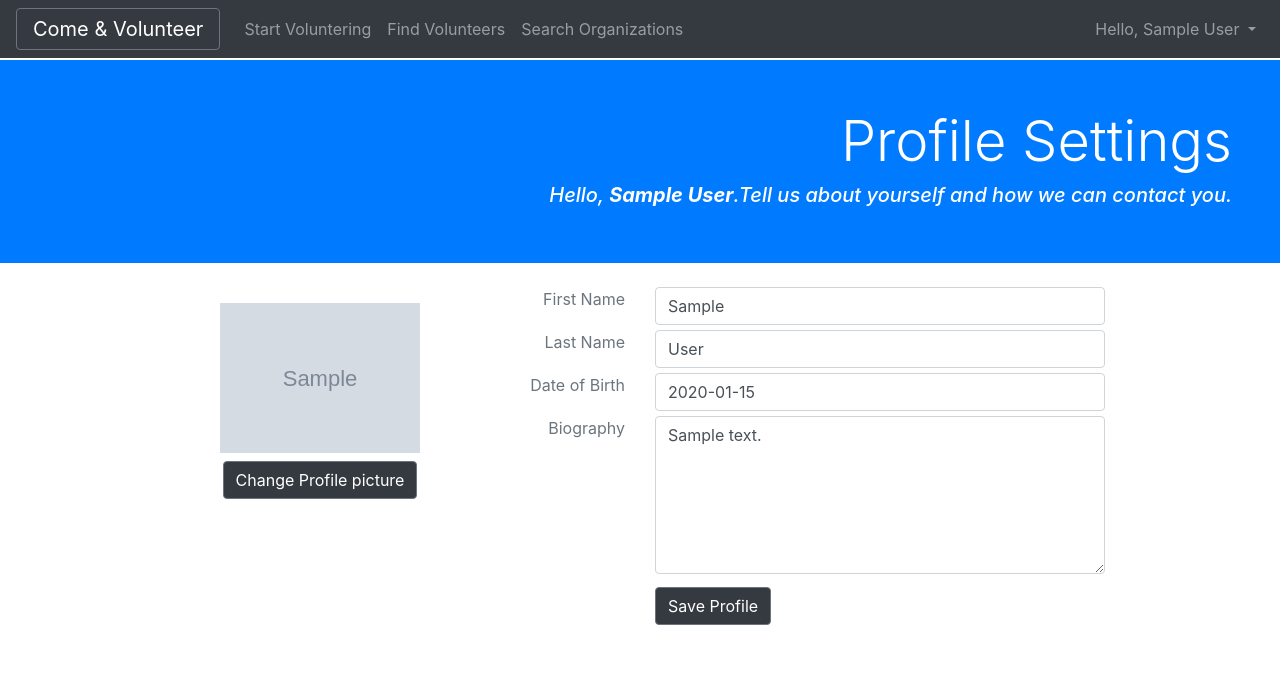
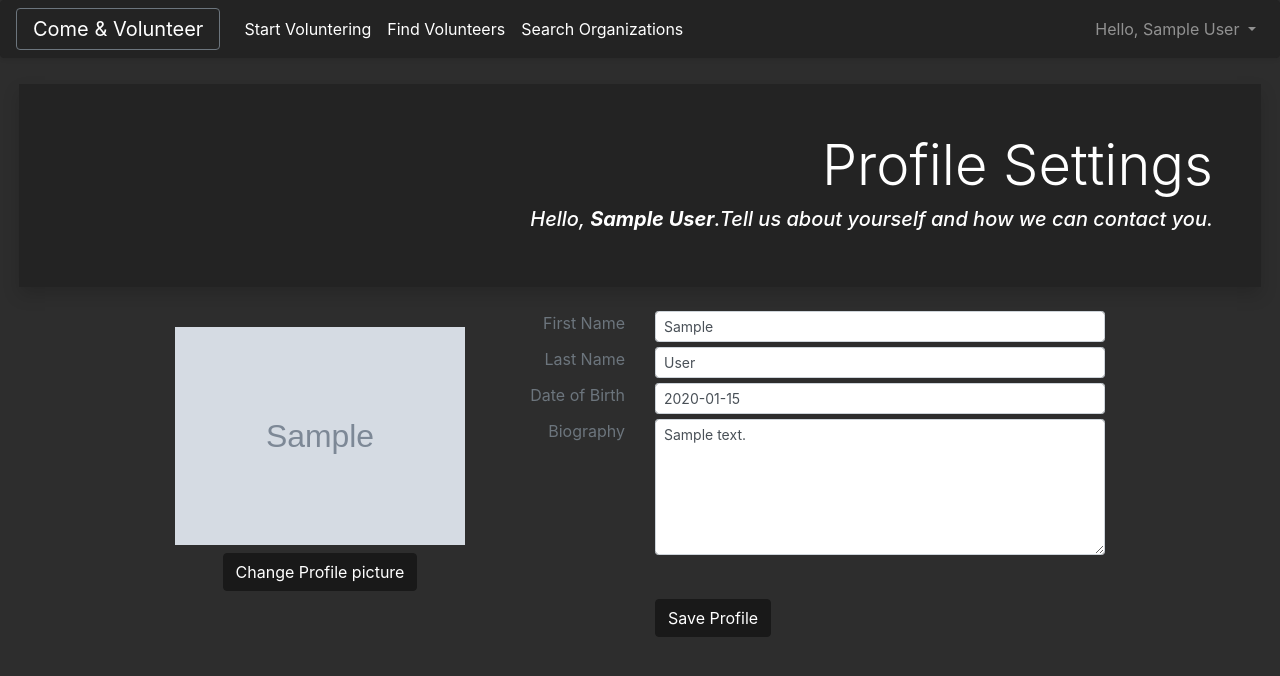
Before and after one commit to silwalumit/eventmgr, a Django app: page /accounts/settings/ in a window 1280 px wide. Shown: the top 676 px of the page. Run offline with Django 3.2, Linux system fonts and the light colour scheme; a user stored in the database is signed in; tables that the repository leaves empty hold one stand-in row (values such as "Sample post"); grey boxes marked "Sample" are stand-in pictures; some libraries are stand-ins or nearby versions.

Commit message:
Profile completed

```diff
--- a/eventmanager/eventmanager/urls.py
+++ b/eventmanager/eventmanager/urls.py
@@ -16,6 +16,8 @@ Including another URLconf
 from django.contrib import admin
 from django.urls import path, include
 from django.views.generic import TemplateView
+from django.conf import settings
+from django.conf.urls.static import static
 
 urlpatterns = [
     path('', TemplateView.as_view(template_name = 'base.html'), name = "home"),
@@ -23,3 +25,7 @@ urlpatterns = [
     path('admin/', admin.site.urls),
 
 ]
+
+if settings.DEBUG:
+    urlpatterns += static(settings.MEDIA_URL, document_root=settings.MEDIA_ROOT)
+    urlpatterns += static(settings.STATIC_URL, document_root=settings.STATIC_ROOT)
--- a/eventmanager/static/css/style.css
+++ b/eventmanager/static/css/style.css
@@ -1,4 +1,26 @@
+.bg-dark-primary{
+    background-color: rgba(25,25,25) !important;
+}
 
+.bg-dark-secondary{
+    background-color: rgb(35,35,35) !important;
+}
+
+.bg-dark-tertiary{
+    background-color:rgb(45, 45, 45) !important
+}
+
+
+.btn-dark-primary{
+    background-color:rgb(25, 25, 25) !important;
+    border-color: rgb(25, 25, 25) !important;
+}
+
+.btn-primary{
+    background-color: rgb(212, 85, 115, 1) !important;
+    color: rgb(0,0,0) !important;
+    border-color: rgb(212, 85, 115, 1) !important;
+}
 .border-2 {
     border-width:2px !important;
 }
@@ -13,8 +35,9 @@ ul{
 /*sidebar*/
 .navbar-nav .dropdown-menu {
     position:absolute !important;
-
-    background-color:rgb(52, 58, 64) !important;;
+    right:0 !important;
+    left:auto !important;
+    background-color:rgba(25, 25, 25, 1) !important;;
 }
 
 .navbar-nav .dropdown-menu .dropdown-item {
@@ -39,7 +62,8 @@ ul{
     position: absolute;
     top: 50%;
     left: 50%;
-    max-width:500px !important;
+
+    min-width:500px !important;
     transform:translate(-50%, -50%);
     /*opacity:0.9 !important;    */
 }
--- a/eventmanager/templates/accounts_option.html
+++ b/eventmanager/templates/accounts_option.html
@@ -1,13 +1,13 @@
 {% if not request.user.is_authenticated %}
-    <a class = "show-form nav-item nav-link btn btn-outline-primary mr-md-2" href="{% url 'user:login' %}" title = "Sign In" data-class = "modal-sm" id = "login">Sign in</a>
-    <a class = "show-form nav-item nav-link btn btn-outline-primary my-md-0 my-2" href="{% url 'user:signup' %}" title = "Sign Up" data-class = "modal-sm">Sign up</a>
+    <a class = "show-form nav-item nav-link btn btn-primary mr-md-2 shadow-sm rounded" href="{% url 'user:login' %}" title = "Sign In" data-class = "modal-sm" id = "login">Sign In</a>
+    <a class = "show-form nav-item nav-link btn btn-primary shadow-sm rounded my-md-0 my-2" href="{% url 'user:signup' %}" title = "Sign Up" data-class = "modal-sm">Sign Up</a>
 {%else%}
     <div class="nav-item dropdown " >
         <a class="nav-link dropdown-toggle" href="#" id="navbarDropdownMenuLink" role="button" data-toggle="dropdown" aria-haspopup="true" aria-expanded="false">
             {% if request.user.is_volunteer %}
                 Hello, {{request.user.volunteer.name}}
             {%else%}
-                Hello, {{request.user.organizer}}
+                Hello, {{request.user.organizer.name}}
             {% endif %}
         </a>
         <div class="dropdown-menu" aria-labelledby="navbarDropdownMenuLink">
--- a/eventmanager/templates/base.html
+++ b/eventmanager/templates/base.html
@@ -12,7 +12,7 @@
     {% endblock css %}
 
 </head>
-<body>
+<body class = "bg-dark-tertiary">
 
     <header class = "fixed-top ">
         {% include "header.html" %}
@@ -24,11 +24,11 @@
         {% endblock main %}
     </div>
 
-    <div class="modal fade " id="modal-form">
+    <div class="modal fade bg-dark-tertiary" id="modal-form" data-backdrop="static">
         <div class="modal-dialog modal-sm"  role="document">
-            <div class="modal-content">
+            <div class="modal-content bg-dark-primary">
                 <div class="modal-header">
-                    <h5 class="modal-title ">User Login</h5>
+                    <h5 class="modal-title text-white ">User Login</h5>
                     <button type="button" class="font-weight-bolder btn rounded-circle btn-outline-danger border-2 " data-dismiss="modal" aria-label="Close">&times;
                     </button>
                 </div>
--- a/eventmanager/templates/header.html
+++ b/eventmanager/templates/header.html
@@ -1,4 +1,4 @@
-<nav class="navbar navbar-expand-md  navbar-dark bg-dark">
+<nav class="navbar navbar-expand-md  navbar-dark bg-dark-secondary shadow-sm mb-5 rounded">
     <a class="navbar-brand border border-secondary rounded pl-3 pr-3" href="#">Come & Volunteer
     </a>
     <button class="navbar-toggler" type="button" data-toggle="collapse" data-target="#navbarNavAltMarkup" aria-controls="navbarNavAltMarkup" aria-expanded="false" aria-label="Toggle navigation">
@@ -7,9 +7,9 @@
 
     <div class="collapse navbar-collapse d-md-flex justify-content-md-between" id="navbarNavAltMarkup">
     <div class="navbar-nav">
-        <a class="nav-item nav-link" href="#">Start Voluntering</a>
-        <a class="nav-item nav-link" href="#">Find Volunteers</a>
-        <a class="nav-item nav-link" href="#">Search Organizations</a>
+        <a class="nav-item nav-link text-white" href="#">Start Voluntering</a>
+        <a class="nav-item nav-link text-white" href="#">Find Volunteers</a>
+        <a class="nav-item nav-link text-white" href="#">Search Organizations</a>
     </div>
     <div class="navbar-nav">
         {% include "accounts_option.html" %}
--- a/eventmanager/templates/message.html
+++ b/eventmanager/templates/message.html
@@ -1,15 +1,15 @@
 {% if messages %}
     {% for message in messages %}
     <div aria-live="polite" aria-atomic="true" style="position: relative; min-height: 200px;">
-      <div class="toast toast-container" data-autohide="false">
-        <div class="toast-header">
-          <strong class="mr-auto">Alert</strong>
+      <div class="toast toast-container bg-dark-primary" data-autohide="false">
+        <div class="toast-header bg-dark-primary">
+          <strong class="mr-auto">TADA!</strong>
 
-          <button type="button" class="ml-2 mb-1 close" data-dismiss="toast" aria-label="Close">
+          <button type="button" class="ml-2 mb-1 close text-white " data-dismiss="toast" aria-label="Close">
             <span aria-hidden="false">&times;</span>
           </button>
         </div>
-        <div class="toast-body" id = "pop-up-messages" >
+        <div class="toast-body text-white" id = "pop-up-messages" >
           {{ message|safe }}
         </div>
       </div>
--- a/eventmanager/users/admin.py
+++ b/eventmanager/users/admin.py
@@ -9,7 +9,7 @@ class UserAdmin(BaseUserAdmin):
     list_filter = ('is_superuser',)
 
     fieldsets = (
-        (None, {'fields':('password', 'slug')}),
+        (None, {'fields':('password', 'slug','avatar',)}),
         ('Personal Info', {'fields':('email',)}),
         ('Permissions',{'fields':('is_superuser', 'is_active')}),
     )
--- a/eventmanager/users/forms.py
+++ b/eventmanager/users/forms.py
@@ -22,10 +22,10 @@ class UserLoginForm(AuthenticationForm):
             'username': 'Email Address',
             'password': 'Password'
         }
-
+        self.fields['remember_me'].widget.attrs.update({'class':'text-muted'})
         for k,v in self.placeholders.items():
             self.fields[k].label=''
-            self.fields[k].widget.attrs.update({'placeholder':v})
+            self.fields[k].widget.attrs.update({'placeholder':v, 'class':'form-control-sm'})
 
 
 
@@ -37,12 +37,12 @@ class VolunteerCreationForm(forms.ModelForm):
 
         self.placeholders.update({
             'first_name': 'First Name',
-            'last_name': 'last Name'
+            'last_name': 'Last Name'
         })
 
         for k, v in self.placeholders.items():
             self.fields[k].label=''
-            self.fields[k].widget.attrs.update({'placeholder':v})
+            self.fields[k].widget.attrs.update({'placeholder':v, 'class':'form-control-sm'})
 
     class Meta:
         model = Volunteer
@@ -60,7 +60,7 @@ class UserCreationForm(AuthUserCreationForm):
 
         for k,v in self.placeholders.items():
             self.fields[k].label = ''
-            self.fields[k].widget.attrs.update({'placeholder':v,'class':'form-control'})
+            self.fields[k].widget.attrs.update({'placeholder':v,'class':'form-control form-control-sm'})
 
     class Meta:
         model = User
@@ -78,9 +78,9 @@ class OrganizerCreationForm(forms.ModelForm):
         for k,v in self.placeholders.items():
             self.fields[k].label = ''
             if k == "description":
-                self.fields[k].widget.attrs.update({"placeholder":v, "rows":5})
+                self.fields[k].widget.attrs.update({"placeholder":v, "rows":5, 'class':'form-control-sm'})
             else:
-                self.fields[k].widget.attrs.update({'placeholder':v})
+                self.fields[k].widget.attrs.update({'placeholder':v,'class':'form-control-sm'})
 
     class Meta:
         model = Organizer
@@ -102,7 +102,7 @@ class ContactsForm(forms.ModelForm):
         }
 
         for k, v in self.placeholders.items():
-            self.fields[k].widget.attrs.update({'placeholder':v})
+            self.fields[k].widget.attrs.update({'placeholder':v,'class':'form-control-sm'})
 
     class Meta:
         model = OrganizationContact
--- a/eventmanager/users/templates/organizer/signup.html
+++ b/eventmanager/users/templates/organizer/signup.html
@@ -6,7 +6,7 @@
     {{organizer|crispy}}
 
     <div class="form-row">
-        <strong class = "w-100 mb-2 font-weight-bolder small">
+        <strong class = "w-100 mb-2 font-weight-bolder text-white">
             Contact Details
         </strong>
         <div class="col-6">{{contact.primary_no|as_crispy_field}}</div>
@@ -18,7 +18,7 @@
     </div>
 
     <div class="form-row">
-        <strong class = "w-100 mb-2 font-weight-bolder small">
+        <strong class = "w-100 mb-2 font-weight-bolder text-white">
             Authentication Details
         </strong>
         <div class="col-12">{{user.email|as_crispy_field}}</div>
--- a/eventmanager/users/templates/registration/login.html
+++ b/eventmanager/users/templates/registration/login.html
@@ -20,7 +20,8 @@
             {{form.password|as_crispy_field}}
         </div>
         <div class="col-6">
-            {{form.remember_me|as_crispy_field}}
+            {{form.remember_me}}
+            <label class = "text-muted small">Remember me</label>
         </div>
         <div class = "col-6">
             <a class = "text-muted small show-form" href="{% url 'user:password_reset' %}" title="Reset Password" data-class = "modal-sm">Forgot password?</a>
--- a/eventmanager/users/templates/registration/profile.html
+++ b/eventmanager/users/templates/registration/profile.html
@@ -3,8 +3,8 @@
 {% load crispy_forms_tags %}
 {% block main %}
 
-<div class="row">
-    <div class="col-12 bg-primary p-5">
+<div class="row shadow m-1 mt-4">
+    <div class="col-12 bg-dark-secondary p-5">
         <h1 class = "display-4 text-white text-right">
             Profile Settings
         </h1>
@@ -15,20 +15,20 @@
         </h5>
     </div>
 </div>
-<form action="" method = "post">
+<form action="" method = "post"  enctype="multipart/form-data">
     {% csrf_token %}
     <div class="row mt-3 mb-5 justify-content-lg-center ">
-        <div class="col-md-5 col-lg-3 text-center mt-lg-4 mt-md-4">
+        <div class="col-md-5 col-lg-3 col-6 m-auto m-md-0 text-center mt-lg-4 mt-md-4">
             {% if profile.avatar %}
-                <img src="{{profile.avatar.url}}" alt="Profile Picture" class = "img-fluid size-200" id = "profile-image">
+                <img src="{{profile.avatar.url}}" alt="Profile Picture" class = "img-fluid" id = "profile-image">
             {%else%}
                 <img src="{% static 'images/profile.png' %}" alt = "Profile Picture" class = "img-fluid size-200" id = "profile-image">
             {% endif %}
            <span class = "d-none">
-                {{user.avatar}}
+                {{user}}
             </span>
             <div class = "col mt-2">
-                <button type = "button" class = "btn btn-secondary bg-dark" id = "change-profile">
+                <button type = "button" class = "btn btn-secondary btn-dark-primary" id = "change-profile">
                     Change Profile picture
                 </button>
             </div>
--- a/eventmanager/users/templates/volunteer/profile.html
+++ b/eventmanager/users/templates/volunteer/profile.html
@@ -41,7 +41,7 @@
     <div class="col-md-7 col-lg-6 mt-sm-2">
         <div class="row">
             <div class="col-lg-9 col-8 ml-auto">
-                <input type="submit" name = "profile-settings" value = "Save Profile" class = "btn btn-secondary bg-dark">
+                <input type="submit" name = "profile-settings" value = "Save Profile" class = "btn btn-secondary btn-dark-primary">
             </div>
         </div>
     </div>
--- a/eventmanager/users/views.py
+++ b/eventmanager/users/views.py
@@ -246,7 +246,7 @@ class EditProfile(LoginRequiredMixin, MultiFormsView):
             self.form_classes['volunteer'] = VolunteerProfileForm
             self.template_name = "volunteer/profile.html"
         else:
-            self.form_classses.update({
+            self.form_classes.update({
                 'organizer': OrganizerCreationForm,
                 'contact': ContactsForm
             })
@@ -262,7 +262,11 @@ class EditProfile(LoginRequiredMixin, MultiFormsView):
             if self.user.is_volunteer:
                 kwargs.update({'instance':self.user.volunteer})
             else:
-                kwargs.update({'instance':self.user.organizer})
+                if form_name == "contact":
+                    kwargs.update({'instance':self.user.organizer.contact})
+                else:
+                    kwargs.update({'instance':self.user.organizer})
+
 
         return kwargs
 
@@ -274,8 +278,8 @@ class EditProfile(LoginRequiredMixin, MultiFormsView):
         if self.object.is_volunteer:
             volunteer = forms['volunteer'].save()
         else:
-            organizer = form['organizer'].save()
-            contact = form['contact'].save()
+            organizer = forms['organizer'].save()
+            contact = forms['contact'].save()
         messages.success(self.request, "Profile successfully updated.")
         return super().forms_valid(forms)
 
```
Also changed, not shown: eventmanager/eventmanager/settings.py (+18 -17 lines), eventmanager/users/templates/organizer/profile.html (+51 -4 lines), eventmanager/media_cdn/user_34_Screenshot_from_2019-11-17_20-43-13.png (added), eventmanager/media_cdn/user_34_Search.png (added), eventmanager/media_cdn/user_34_er-diagram.png (added), eventmanager/media_cdn/user_36_Screenshot_from_2019-12-08_17-03-43.png (added).
